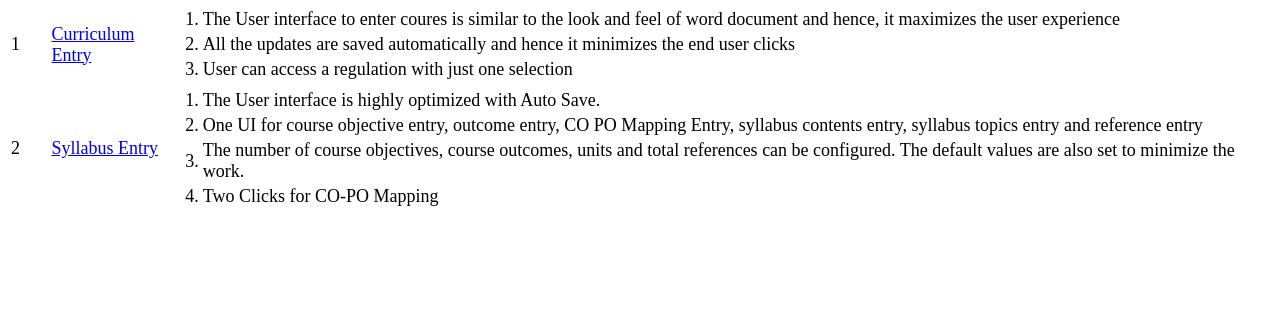
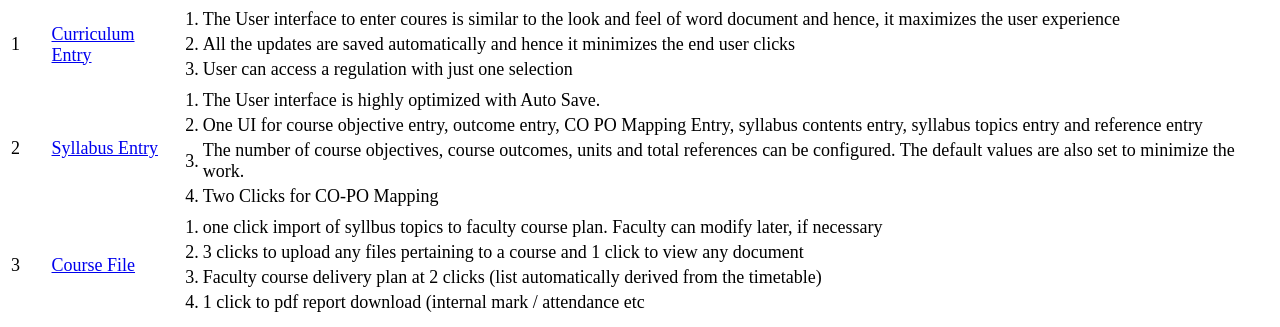
Before and after one commit to rv-nataraj/sriss, a plain HTML site: page index.html in a window 1280 px wide. Shown: the part 504-831 px from the top of the page. Before the commit the page ends 800 px from the top, so only its background shows below. Drawn offline with Linux system fonts and the light colour scheme.

Commit message:
Update index.html

```diff
--- a/index.html
+++ b/index.html
@@ -31,6 +31,21 @@
 
         </td>
       </tr>
+
+    <tr>
+        <td> 3 </td>
+        <td> <a target="_blank" href="./root/images/course_file.png"> Course File </a> </td>
+        <td>
+           <table  style="font-size:18px;">
+              <tr><td>1.  </td><td>one click import of syllbus topics to faculty course plan.  Faculty can modify later, if necessary   </td></tr>
+               <tr><td>2.  </td><td>3 clicks to upload any files pertaining to a course and 1 click to view any document </td></tr>
+               <tr><td>3.  </td><td>Faculty course delivery plan at 2 clicks (list automatically derived from the timetable) </td></tr>
+               <tr><td>4.  </td><td> 1 click to pdf report download (internal mark / attendance etc  </td></tr>
+        </table>
+
+        </td>
+      </tr>
+
     </table>
   </body>
 </html>
```
